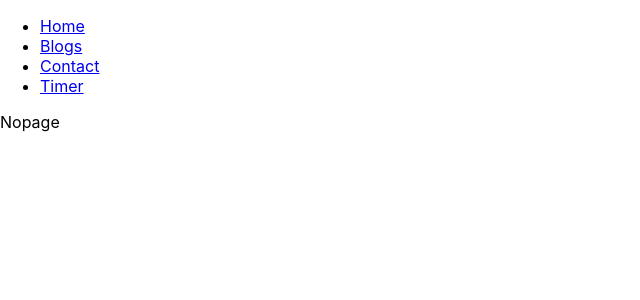
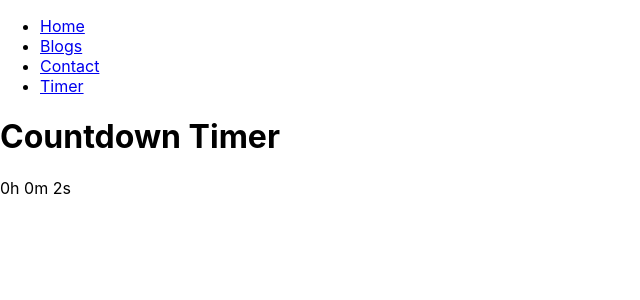
Before and after one commit to Magnusrn/React-Website, a React (Create React App) app: page /t/1 in a window 1280 px wide. Shown: the top 300 px of the page, without its empty margins (0-640 px from the left). Built offline with nearby package versions, Linux system fonts and the light colour scheme.

Commit message:
add alarm sound, add alias(t,timer)

```diff
--- a/src/App.js
+++ b/src/App.js
@@ -1,5 +1,5 @@
 import React from 'react';
-import { BrowserRouter, Routes, Route } from "react-router-dom";
+import {BrowserRouter, Routes, Route} from "react-router-dom";
 import Home from "./pages/Home";
 import Layout from "./pages/Layout";
 import Timer from "./pages/Timer";
@@ -10,15 +10,15 @@ export default function App() {
     return (
         <BrowserRouter>
             <Routes>
-                <Route path="/" element={<Layout />}>
-                    <Route index element={<Home />} />
-                    <Route path="timer" element={<Timer />} >
-                        <Route path=":minutes" element={<Timer />} >
-                            <Route path=":seconds" element={<Timer />} />
-                        </Route>
-                    </Route>
-                    <Route path="contact" element={<Contact />} />
-                    <Route path="*" element={<NoPage />} />
+                <Route path="/" element={<Layout/>}>
+                    <Route index element={<Home/>}/>
+                    {/*allow aliases to access the timer page for speed*/}
+                    {["timer","t"].map(path => (
+                        <Route key={path} path={path} element={<Timer/>}>
+                                <Route path=":args" element={<Timer/>}/>
+                        </Route>))}
+                    <Route path="contact" element={<Contact/>}/>
+                    <Route path="*" element={<NoPage/>}/>
                 </Route>
             </Routes>
         </BrowserRouter>
--- a/src/components/timer/CountdownTimer.js
+++ b/src/components/timer/CountdownTimer.js
@@ -1,7 +1,12 @@
 import React from 'react';
 import { useCountdown } from '../../hooks/useCountdown';
+import Sound from "C:\\Users\\Mag\\Desktop\\react-frontend\\src\\components\\timer\\alarm.mp3";
 
 const ExpiredNotice = () => {
+    let alarmed;
+    const alarm = new Audio(Sound);
+    //alarm.play();
+    // alert("Time up!" );
     return (
         <div className="expired-notice">
             <span>Times up!</span>
@@ -37,3 +42,5 @@ const CountdownTimer = ({ targetDate }) => {
 };
 
 export default CountdownTimer;
+//add alarm(optional), change window title to current timer remaining
+//add buttons to quick set time
--- a/src/pages/Timer.js
+++ b/src/pages/Timer.js
@@ -2,8 +2,10 @@ import CountdownTimer from "../components/timer/CountdownTimer";
 import {useParams} from "react-router-dom";
 
 function Timer() {
-    let { minutes, seconds } = useParams();
-    let TIME_IN_MS = 1000*((6 * minutes) + seconds) ;
+    let args = useParams();
+    console.log(args)
+    //do a little regex here to parse desired timer, if just number assume minutes, if m is included then number before m is minutes and subsequent are seconds
+    let TIME_IN_MS = 1000*((6) + 1) ;
     const NOW_IN_MS = new Date().getTime();
 
     const dateTimeAfterThreeDays = NOW_IN_MS + TIME_IN_MS;
```
Also changed, not shown: src/hooks/useCountdown.js (+2 -5 lines), 1 other file (tests, documents, lock files or other folders).
